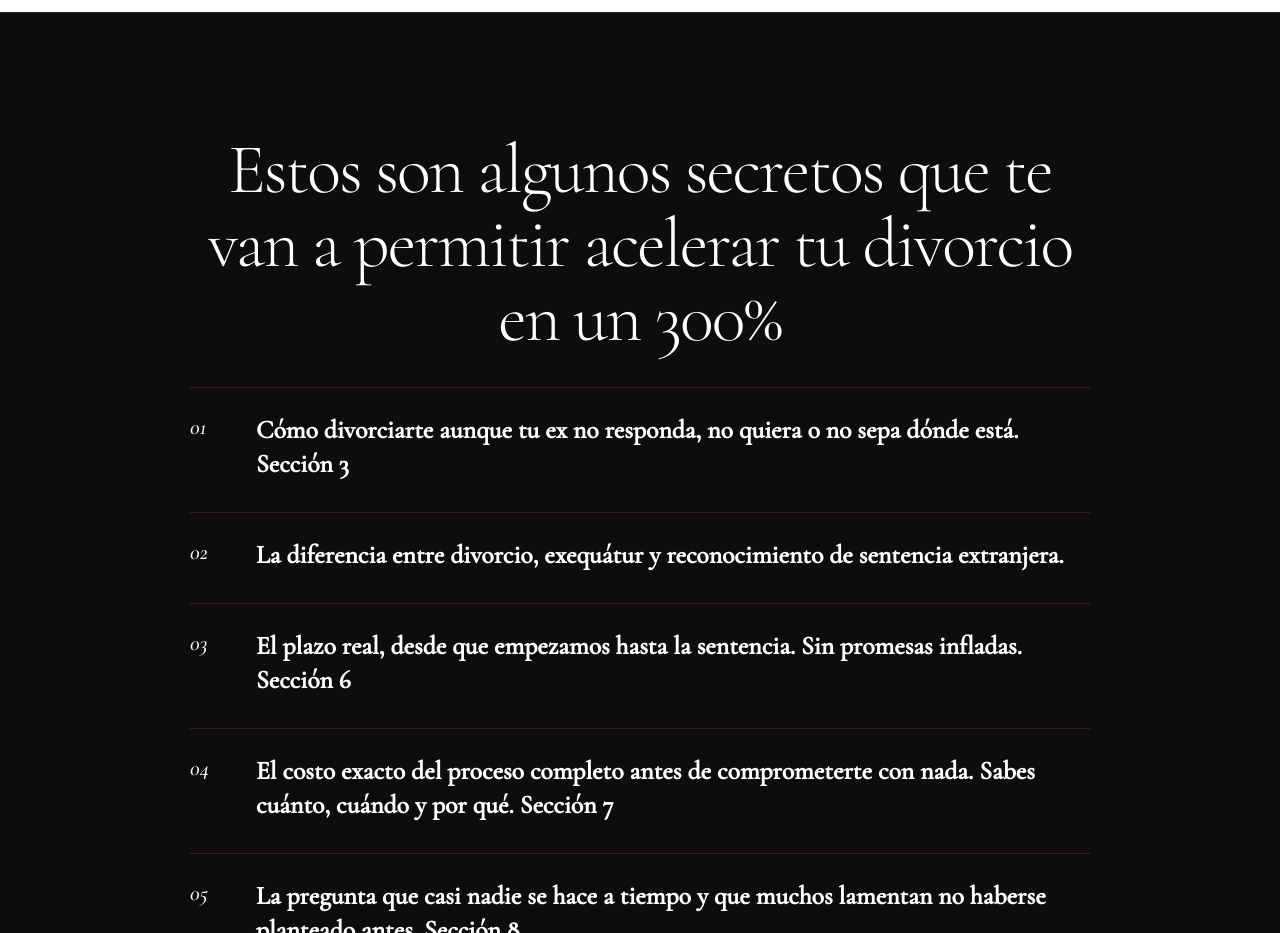
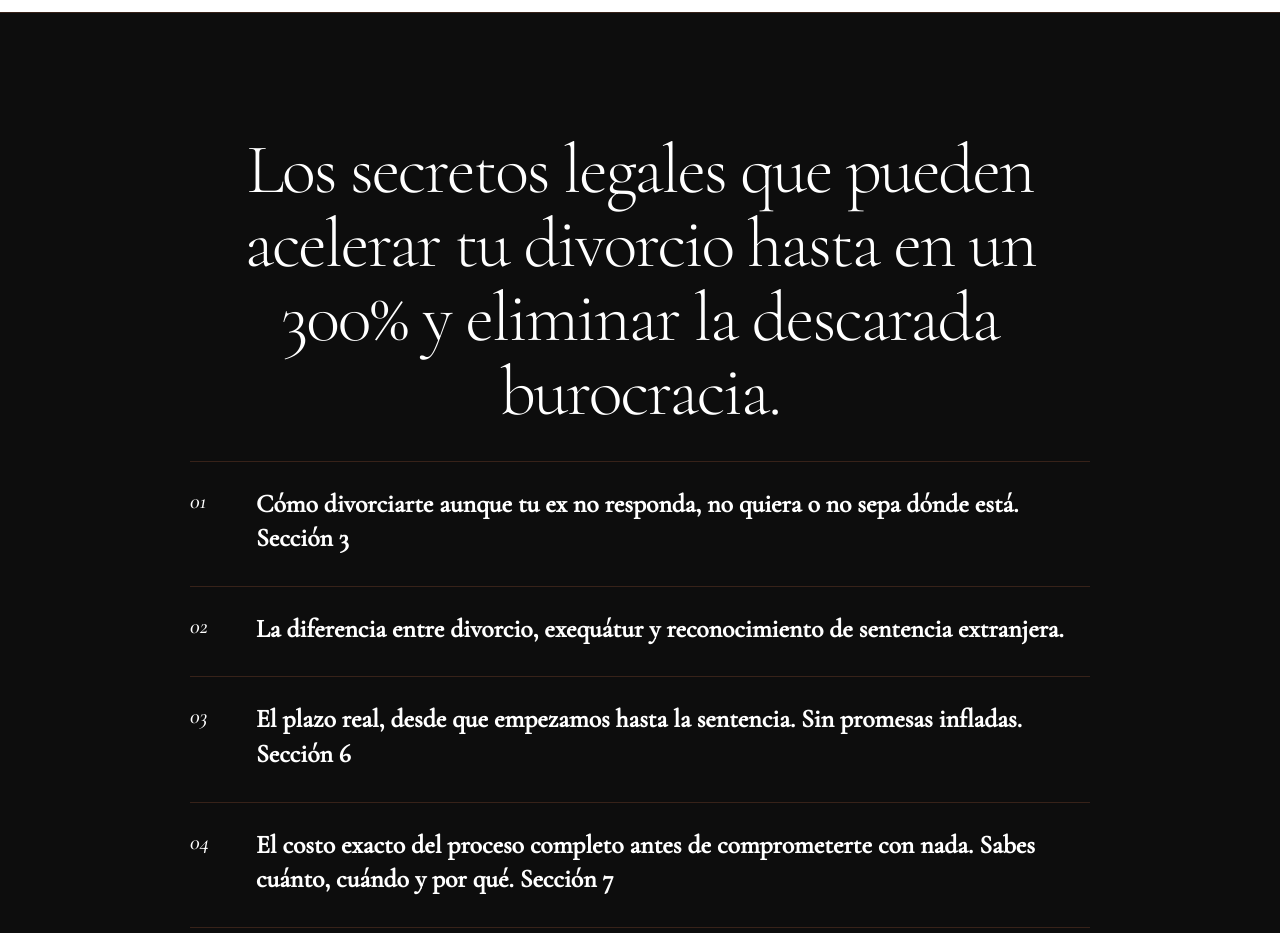
Before and after one commit to psanhuezacortes-blip/funnel, a plain HTML site: page index.html in a window 1280 px wide. Shown: the part 4720-5653 px from the top of the page. Drawn offline with nearby package versions, Linux system fonts and the light colour scheme.

Commit message:
Actualizar encabezado de secretos legales

```diff
--- a/index.html
+++ b/index.html
@@ -876,7 +876,7 @@ src="https://www.facebook.com/tr?id=2739206456473065&ev=PageView&noscript=1"
 <section class="oferta" aria-label="Esto es exactamente lo que obtienes">
   <div class="w">
     <div class="oferta-head r">
-      <h2 class="oferta-heading">Estos son algunos secretos que te van a permitir acelerar tu divorcio en un 300%</h2>
+      <h2 class="oferta-heading">Los secretos legales que pueden acelerar tu divorcio hasta en un 300% y eliminar la descarada burocracia.</h2>
     </div>
 
     <ol class="ruta-bullets r d4">
```
